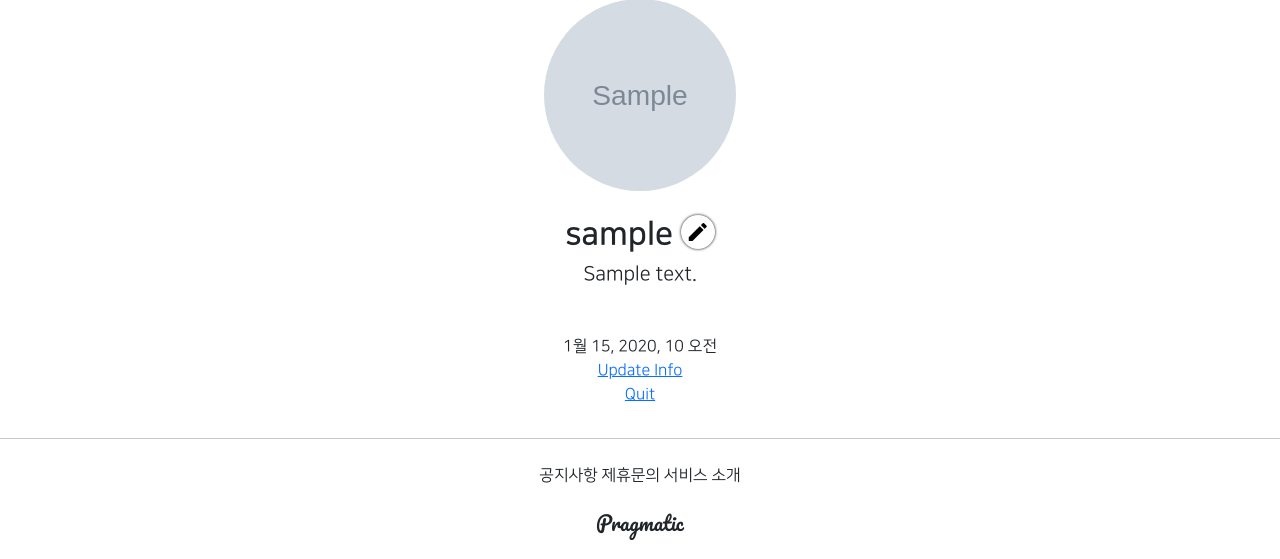
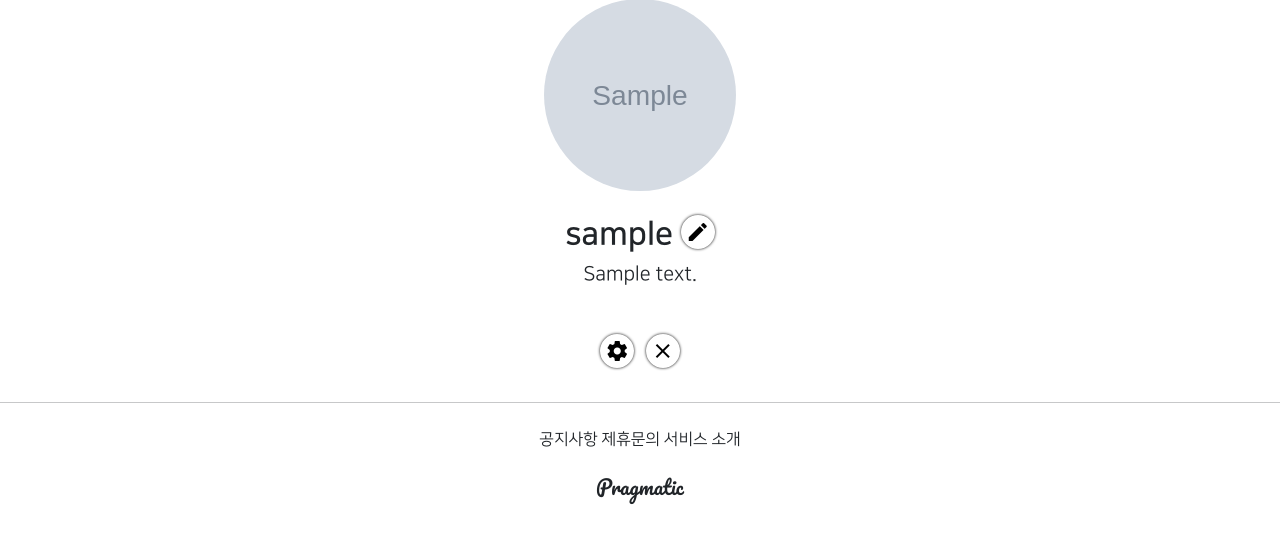
Before and after one commit to tae00909/gis_2, a Django app: page /accounts/detail/1 in a window 1280 px wide. Shown: the part 274-833 px from the top of the page. After the commit the page ends 778 px from the top, so only its background shows below. Run offline with Django 3.2, Linux system fonts and the light colour scheme; a user stored in the database is signed in; tables that the repository leaves empty hold one stand-in row (values such as "Sample post"); grey boxes marked "Sample" are stand-in pictures; parts of the project's set-up code (start-up, migrations or seed data) failed here and were passed over; some libraries are stand-ins or nearby versions.

Commit message:
7/30 3ban class commit 3

```diff
--- a/accountapp/templates/accountapp/detail.html
+++ b/accountapp/templates/accountapp/detail.html
@@ -28,21 +28,18 @@
             </h2>
             {% endif %}
         </div>
-        <div>
-{#           언제 가입햇는지 #}
-            {{ target_user.date_joined }}
-        </div>
-{#         요청을 보내는 유저와 account의 user와 같다면#}
+
         {% if user == target_user %}
 
         <div>
-            <a href="{% url 'accountapp:update' pk=target_user.pk %}">
-                Update Info
+            <a href="{% url 'accountapp:update' pk=target_user.pk %}"
+            class="material-icons round_button mx-1">
+                settings
             </a>
-        </div>
-        <div>
-            <a href="{% url 'accountapp:delete' pk=target_user.pk %}">
-                Quit
+
+            <a href="{% url 'accountapp:delete' pk=target_user.pk %}"
+            class="material-icons round_button mx-1">
+                close
             </a>
         </div>
         {% endif %}
```
